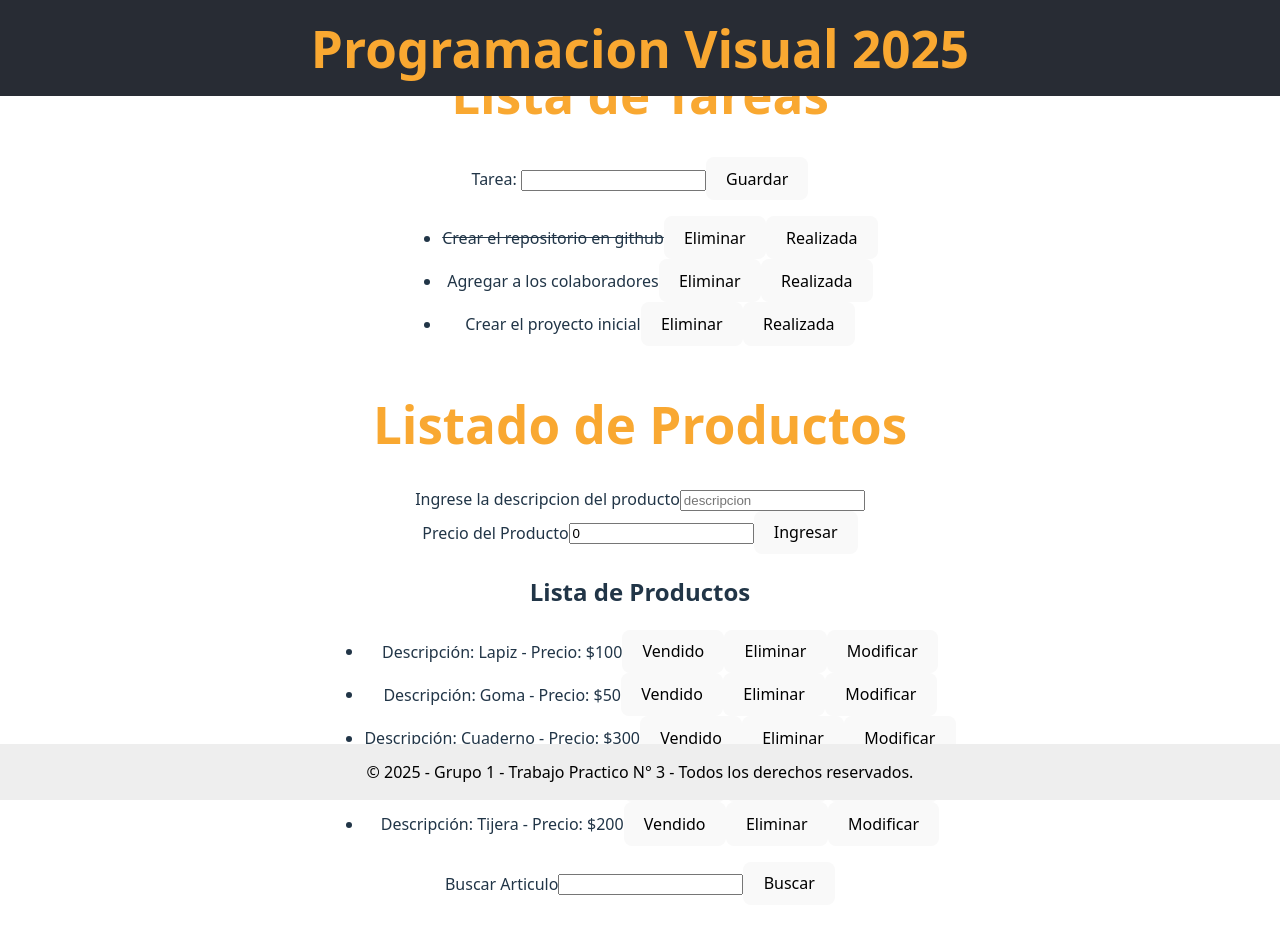
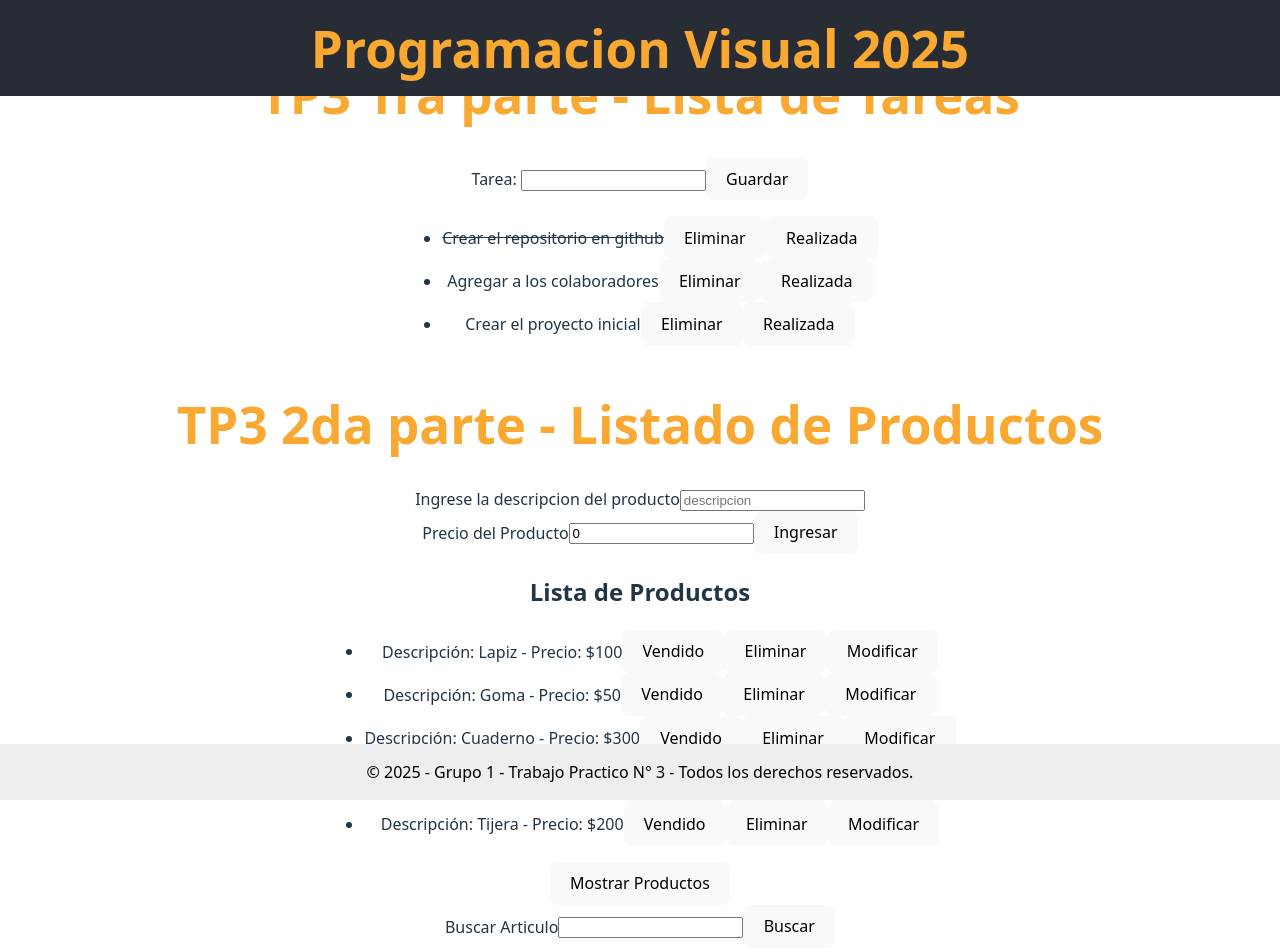
Before and after one commit to Franco46-ochoa/pv_tp3_grupo1, a React (Vite) app: page / in a window 1280 px wide. Shown: the top 952 px of the page. Built offline with nearby package versions, Linux system fonts and the light colour scheme.

Commit message:
Agregado mostrar productos en consola

```diff
--- a/src/App.jsx
+++ b/src/App.jsx
@@ -28,11 +28,11 @@ function App() {
     <>
       <div style={{ display: 'flex', flexDirection: 'column', alignItems: 'center' }}>
         <Header></Header>
-        <Titulo titulo={'Lista de Tareas'}></Titulo>
+        <Titulo titulo={'TP3 1ra parte - Lista de Tareas'}></Titulo>
         <TareaInput tareas={[tareas, setTareas]}></TareaInput>
         <TareaList tareas={tareas} setTareas={setTareas}></TareaList>
 
-        <Titulo titulo={'Listado de Productos'}></Titulo>
+        <Titulo titulo={'TP3 2da parte - Listado de Productos'}></Titulo>
         <TaskInput Productos={[Productos, setProductos]}></TaskInput>
         <TaskList Productos={Productos} setProductos={setProductos}></TaskList>
         <TaskItem Productos={Productos}></TaskItem>
--- a/src/Componentes/TaskList.jsx
+++ b/src/Componentes/TaskList.jsx
@@ -23,6 +23,19 @@ function TaskList({ Productos, setProductos }) {
       console.log("Productos actualizados:", setProductos);
     }
   };
+
+  const mostrarProductos = () => {
+    console.log('Productos actuales:');
+    Productos.forEach((producto) => {
+      console.log(`Producto: ${producto.descripcion} - Precio:$${producto.precio}`);
+    });
+  };
+
+/* console.log('1- Mostrar cada producto:');
+productos.forEach((producto) => {
+  console.log(`Producto: ${producto.descripcion} - Precio:$${producto.precio}`);
+}); */
+
   return (
     <div>
       <h2>Lista de Productos</h2>
@@ -36,6 +49,7 @@ function TaskList({ Productos, setProductos }) {
           </li>
         ))}
       </ul>
+      <button onClick={() => mostrarProductos()}>Mostrar Productos</button>
     </div>
   );
 }
```
